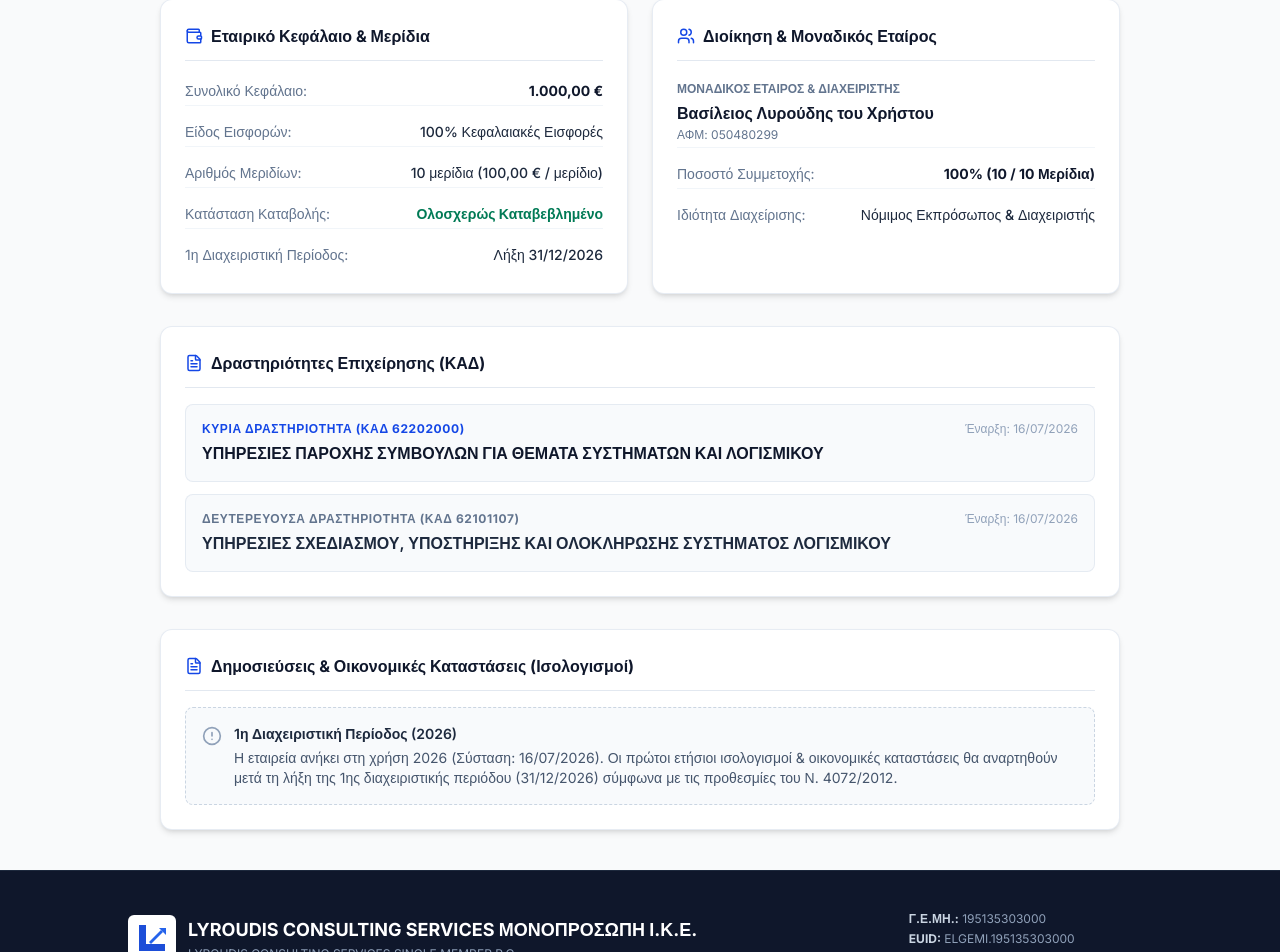
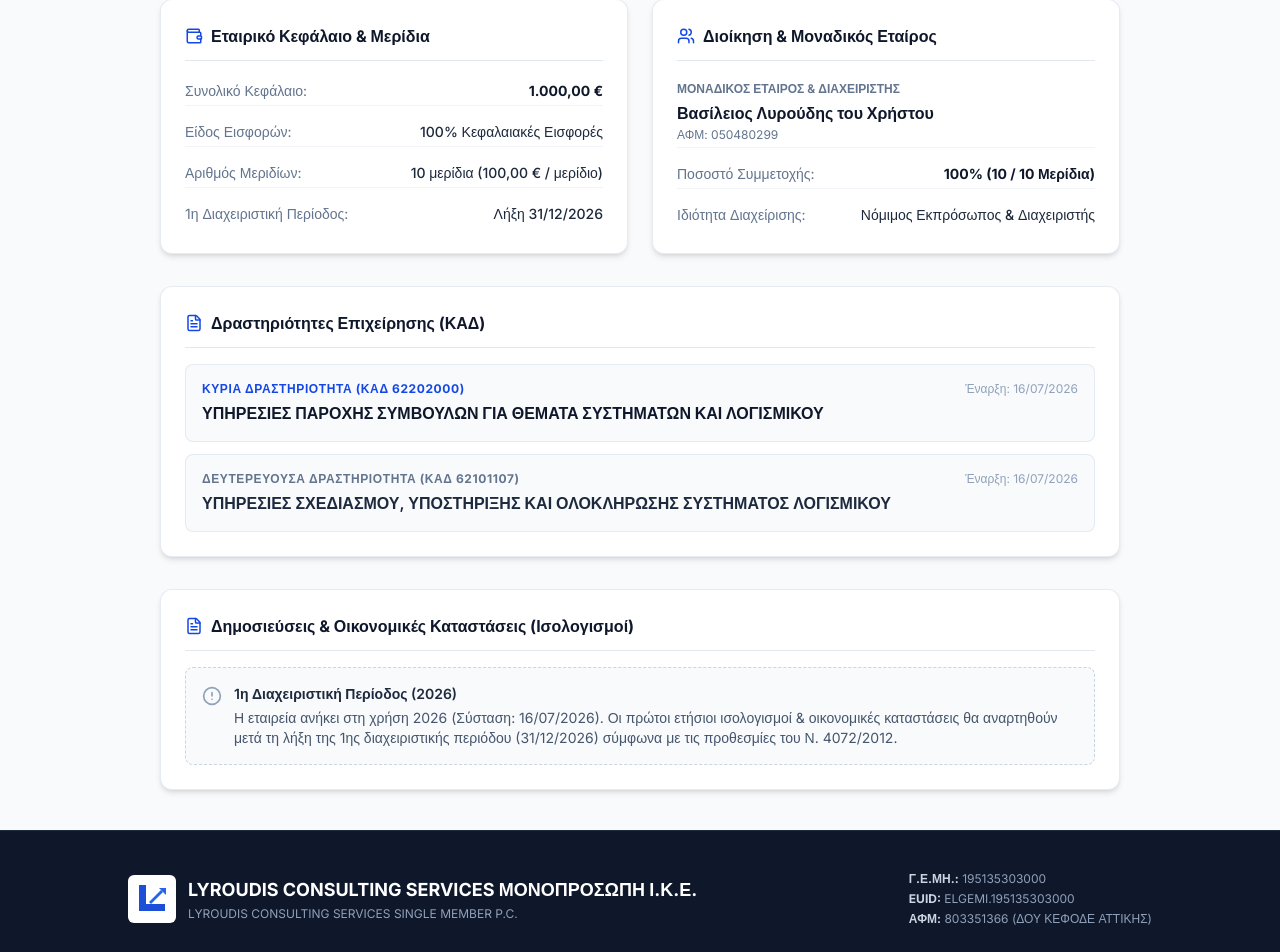
Before and after one commit to sgk-gr/miminoni, a Next.js app: page / in a window 1280 px wide. Shown: the part 955-1907 px from the top of the page. Built offline with nearby package versions, Linux system fonts and the light colour scheme.

Commit message:
Remove Katastasi Katavolis row from capital section

```diff
--- a/src/app/page.tsx
+++ b/src/app/page.tsx
@@ -200,10 +200,7 @@ export default function Home() {
                 <span className="text-slate-500">Αριθμός Μεριδίων:</span>
                 <span className="font-medium text-slate-800">10 μερίδια (100,00 € / μερίδιο)</span>
               </div>
-              <div className="flex justify-between py-1 border-b border-slate-100">
-                <span className="text-slate-500">Κατάσταση Καταβολής:</span>
-                <span className="font-bold text-emerald-700">Ολοσχερώς Καταβεβλημένο</span>
-              </div>
+
               <div className="flex justify-between py-1">
                 <span className="text-slate-500">1η Διαχειριστική Περίοδος:</span>
                 <span className="font-medium text-slate-800">Λήξη 31/12/2026</span>
```
